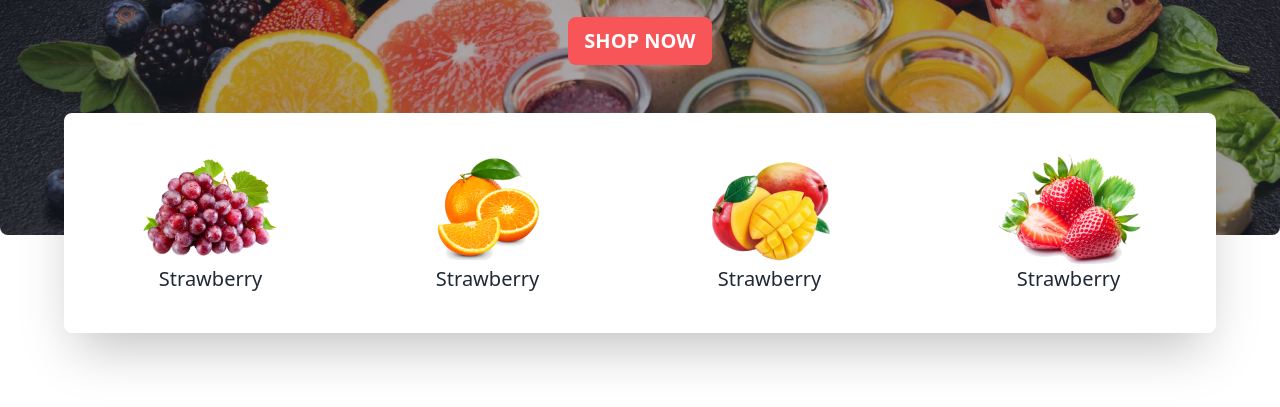
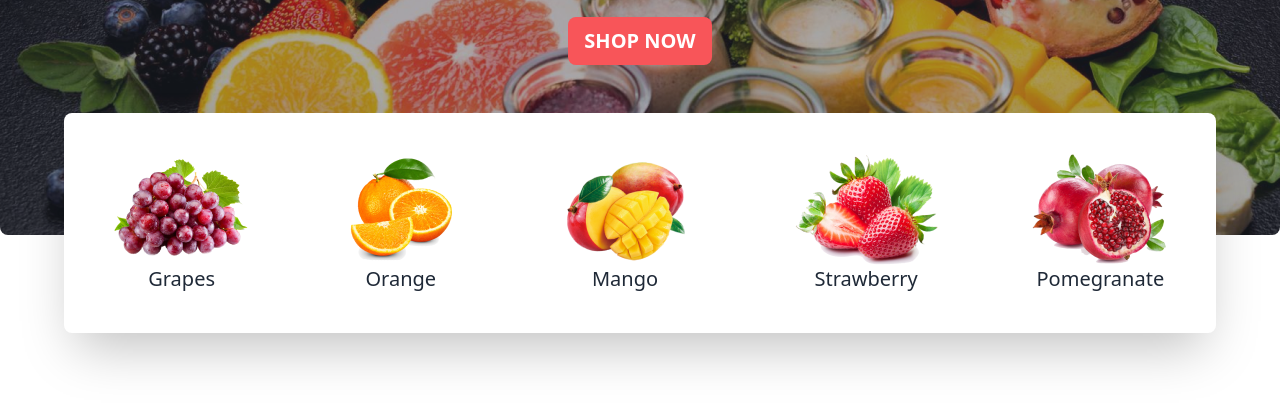
Before and after one commit to Forhad96/fruit-burst-daisy-tailwind-a3, a plain HTML site: page index.html in a window 1280 px wide. Shown: the part 529-936 px from the top of the page. Drawn offline with nearby package versions, Linux system fonts and the light colour scheme.

Commit message:
only large screen section item added

```diff
--- a/index.html
+++ b/index.html
@@ -275,19 +275,23 @@
           <!-- fruit wrapper -->
           <div class="text-center">
             <img src="./images/fruit1.png" alt="" />
-            <h5 class="text-xl font-medium">Strawberry</h5>
+            <h5 class="text-xl font-medium">Grapes</h5>
           </div>
           <div class="text-center">
             <img src="./images/fruit2.png" alt="" />
-            <h5 class="text-xl font-medium">Strawberry</h5>
+            <h5 class="text-xl font-medium">Orange</h5>
           </div>
           <div class="text-center">
             <img src="./images/fruit3.png" alt="" />
-            <h5 class="text-xl font-medium">Strawberry</h5>
+            <h5 class="text-xl font-medium">Mango</h5>
           </div>
           <div class="text-center">
             <img src="./images/fruit4.png" alt="" />
             <h5 class="text-xl font-medium">Strawberry</h5>
+          </div>
+          <div class="text-center">
+            <img src="./images/fruit5.png" alt="" />
+            <h5 class="text-xl font-medium">Pomegranate</h5>
           </div>
         </div>
       </div>
@@ -404,6 +408,16 @@
               </div>
               <div class="card-actions">
                 <a href="#my_modal_8" class="link link-secondary">Details</a>
+
+                <div class="modal" id="my_modal_8">
+                  <div class="modal-box">
+                    <h3 class="font-bold text-lg">Hello!</h3>
+                    <p class="py-4">This modal works with anchor links</p>
+                    <div class="modal-action">
+                     <a href="#" class="btn">Yay!</a>
+                    </div>
+                  </div>
+                </div>
               </div>
             </div>
           </div>
@@ -783,14 +797,6 @@
       </div>
     </footer>
     <!--*=======  footer end ======*-->
-    <div class="modal" id="my_modal_8">
-      <div class="modal-box">
-        <h3 class="font-bold text-lg">Hello!</h3>
-        <p class="py-4">This modal works with anchor links</p>
-        <div class="modal-action">
-         <a href="#" class="btn">Yay!</a>
-        </div>
-      </div>
-    </div>
+
   </body>
 </html>
```
